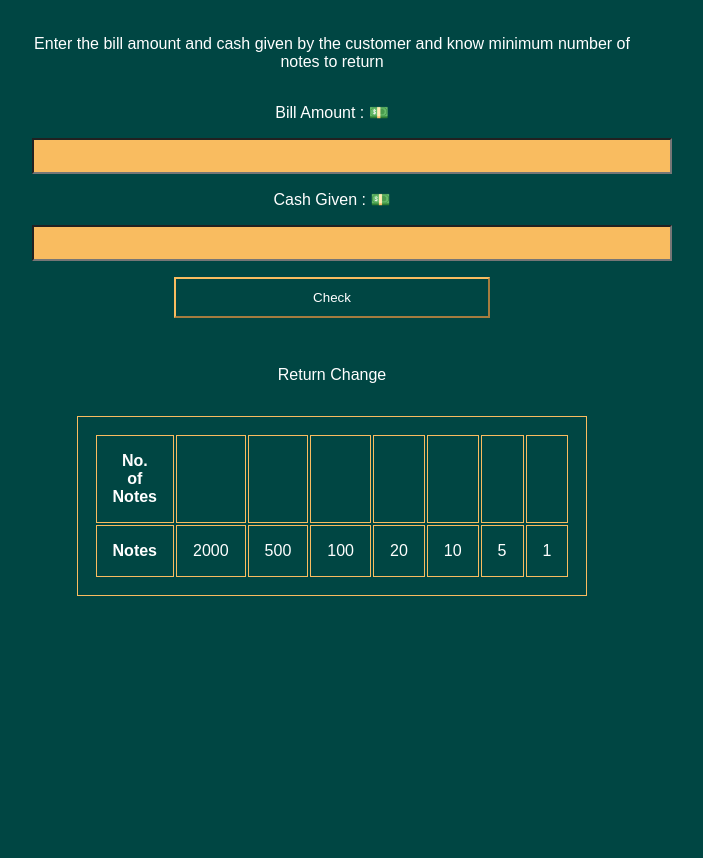
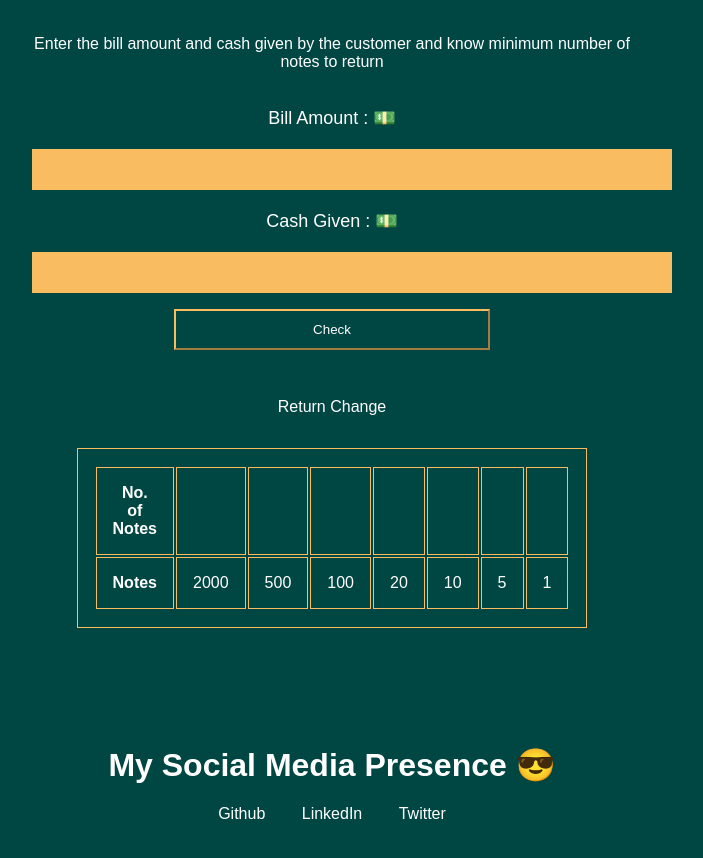
Before and after one commit to Shivang-purrohit/Cash-Register, a plain HTML site: page index.html in a window 1280 px wide. Shown: the part 102-960 px from the top of the page, without its empty margins (308-1011 px from the left). Before the commit the page ends 800 px from the top, so only its background shows below. Drawn offline with Linux system fonts and the light colour scheme; a web font is replaced by a local one.

Commit message:
updated css

```diff
--- a/index.html
+++ b/index.html
@@ -12,7 +12,7 @@
 
         <h1 class="heading">Cash Register Manager 💰</h1>
         <p class="description">
-            Enter the bill amount and cash given by the customer and know minimum number of notes to return
+              Enter the bill amount and cash given by the customer and know minimum number of notes to return
         </p>
         <label for="bill-amount">Bill Amount : 💵</label>
         <input id="bill-amount" type="text" />
@@ -54,6 +54,21 @@
 
     </div>
 
+    <footer>
+        <h1>My Social Media Presence 😎</h1>
+      <ul class="link social-link">
+
+       <li class="link"> <a  class="txtdecor" href="https://github.com/Shivang-purrohit">Github</a></li>
+          <li class="link"> <a class="txtdecor" href="https://www.linkedin.com/in/shivang-purrohit-aabb2922b/">LinkedIn</a></li>
+          <li class="link"> <a class="txtdecor" href="https://twitter.com/purohit_shivang">Twitter</a>
+          </li>
+
+
+      </ul>
+
+
+     </footer>
+
 </body>
 <script src="index.js"></script>
 </html>
--- a/main.css
+++ b/main.css
@@ -59,6 +59,9 @@ table, th, td {
 input,label{
     display: block;
     text-align: center;
+    font-size: large;
+    border: #004643;
+    padding: 0.25rem;
 }
 
 input{
@@ -82,3 +85,33 @@ caption{
     text-align: center;
     padding: 1rem;
 }
+
+
+.txtdecor{
+    text-decoration: none;
+}
+.social-link{
+    list-style:none ;
+  text-align: center;
+
+}
+
+
+.link{
+    display: inline;
+    padding: 1rem;
+
+
+
+
+}
+
+footer{
+    padding: 2rem;
+    margin-top: 2rem;
+    text-align: center;
+}
+
+.txtdecor:hover{
+    border-bottom: 1px solid #F9BC60;
+}
```
